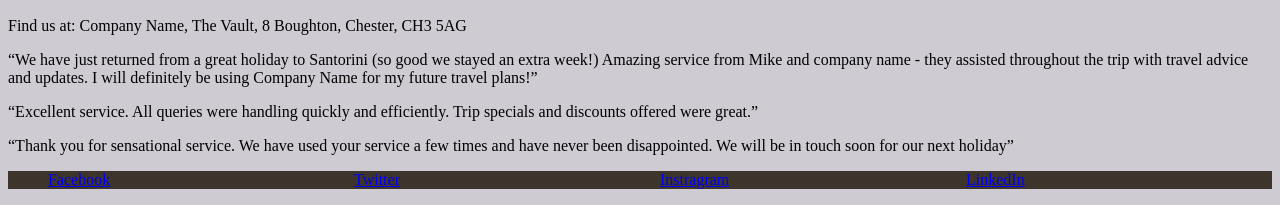
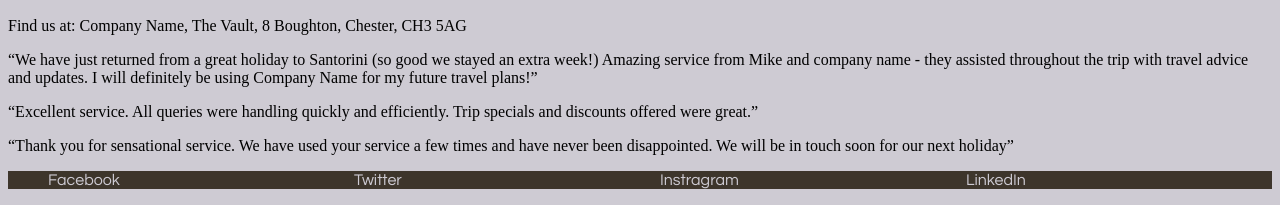
Before and after one commit to TobyLtt/Group_1_Travel_Website, a plain HTML site: page index.html in a window 1280 px wide. Shown: the part 1319-1524 px from the top of the page. Drawn offline with Linux system fonts and the light colour scheme.

Commit message:
trying to put the thing in the thing

```diff
--- a/app.js
+++ b/app.js
@@ -26,10 +26,10 @@ class Footer extends HTMLElement {
         `<footer class="navbar navbar--footer">
 
     <ul>
-    <li class="navbar navbar--footer navbar__link"><a href="#">Facebook</a></li>
-    <li class="navbar navbar--footer navbar__link"><a href="#">Twitter</a></li>
-    <li class="navbar navbar--footer navbar__link"><a href="#">Instragram</a></li>
-    <li class="navbar navbar--footer navbar__link"><a href="#">LinkedIn</a></li>
+    <li class="navbar navbar--footer navbar__link navbar__normal"><a href="#">Facebook</a></li>
+    <li class="navbar navbar--footer navbar__link navbar__normal"><a href="#">Twitter</a></li>
+    <li class="navbar navbar--footer navbar__link navbar__normal"><a href="#">Instragram</a></li>
+    <li class="navbar navbar--footer navbar__link navbar__normal"><a href="#">LinkedIn</a></li>
     </ul>
 
 </footer>`
--- a/style.css
+++ b/style.css
@@ -50,7 +50,9 @@ html {
     background-color: var(--bg-color);
 }
 
-
+.navbar--header {
+    justify-content: baseline;
+}
 
 
 
```
